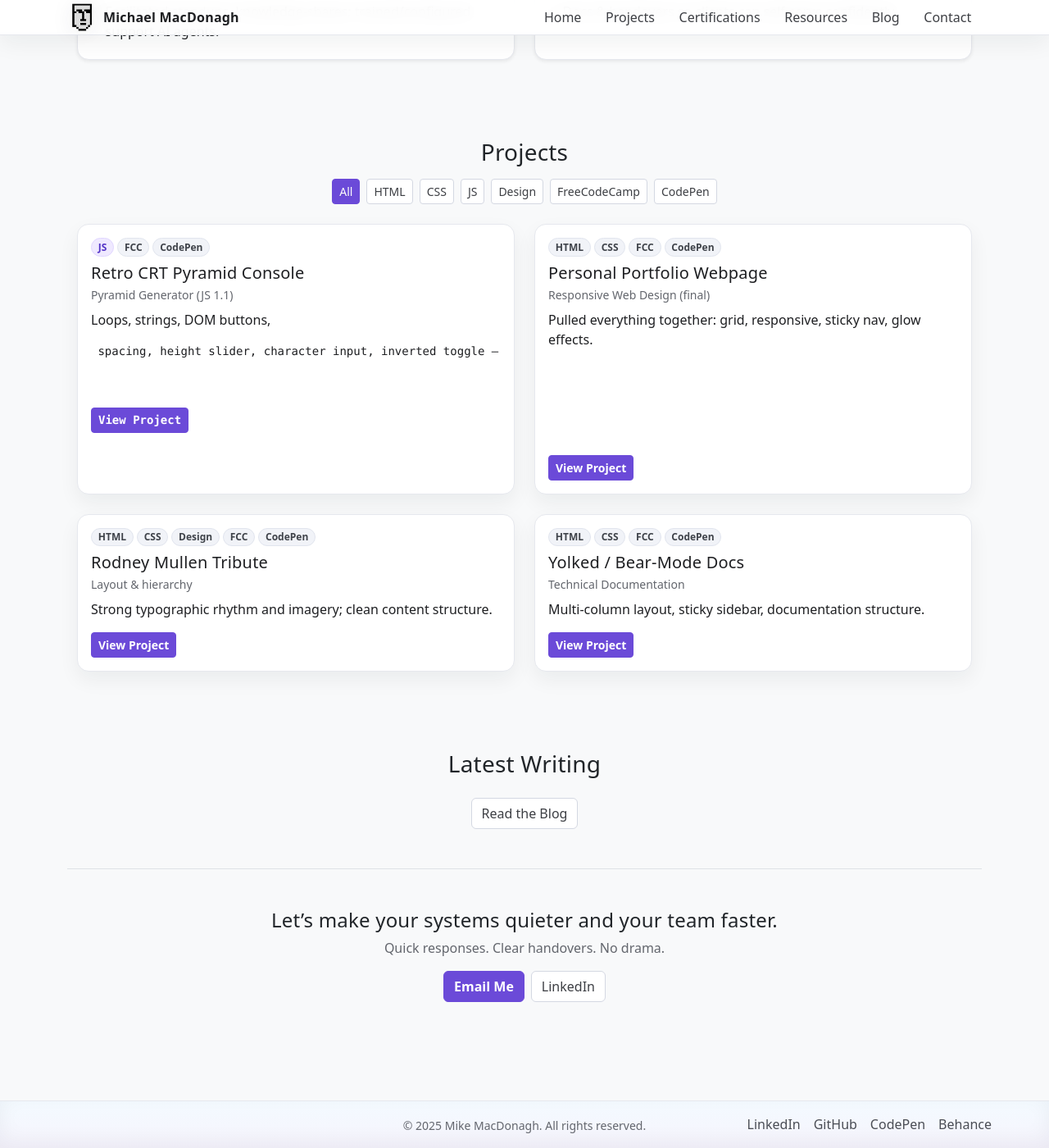
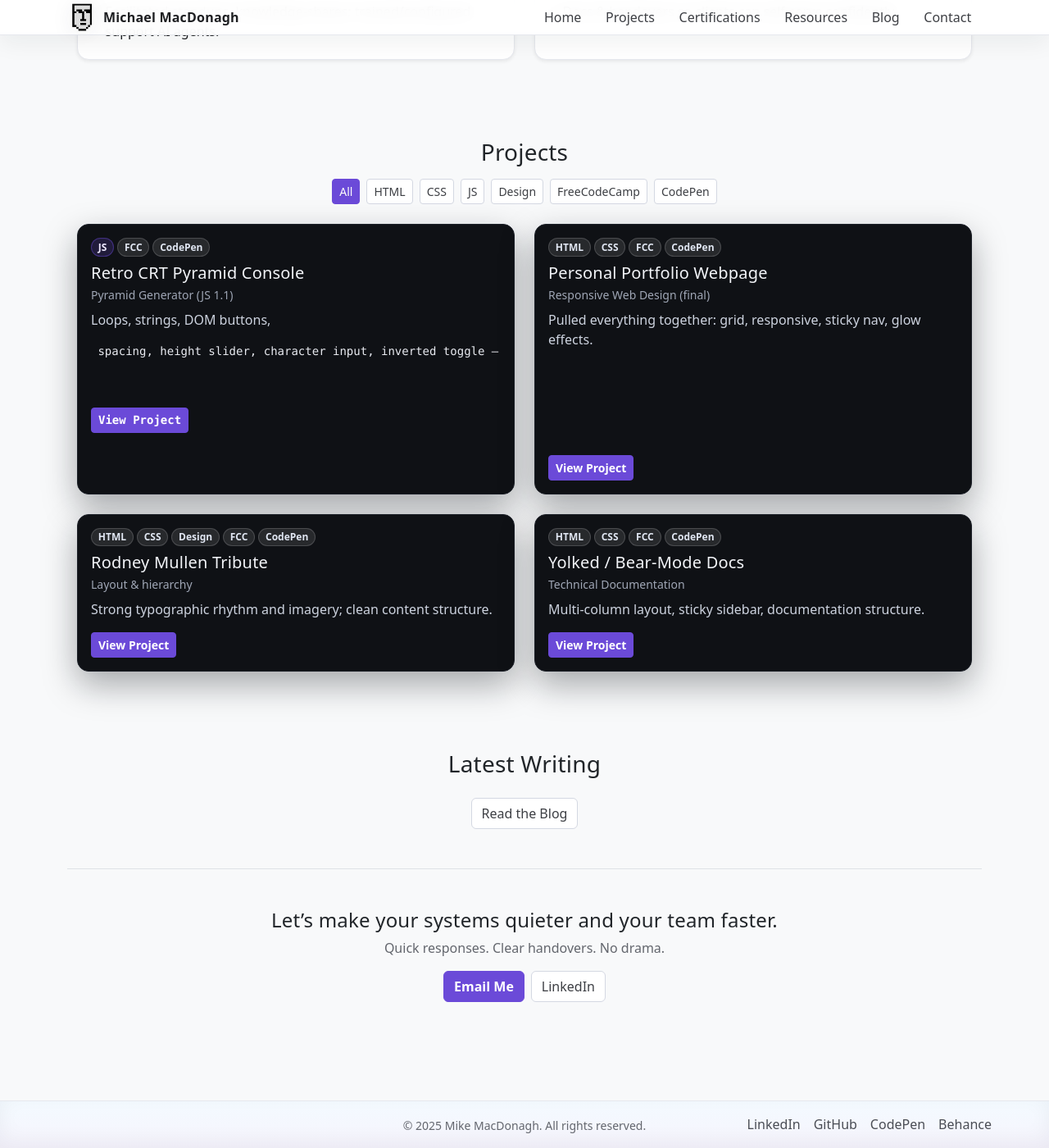
Before and after one commit to MechMadHog/michaelmacdonagh.net, a Jekyll site: the page built from index.md, in a window 1280 px wide and 1400 px high, scrolled down 1196 px. Shown: the whole window at 82% size. Built offline with Jekyll 4.4.1, drawn with Linux system fonts in a browser that asks for light colours.

Commit message:
Update _theme.scss

```diff
--- a/_sass/_theme.scss
+++ b/_sass/_theme.scss
@@ -356,3 +356,68 @@ section[style*="var(--bg-elev)"] {
   color: var(--ink) !important;
 }
 section[style*="var(--bg-elev)"] .text-muted { color: #6b7078 !important; }
+
+/* =========================
+   Dark cards on light page
+   Scope: only the Projects grid (#projects)
+   ========================= */
+#projects .card {
+  background: #0f1115;              /* near-black */
+  border-color: #1c2028;
+  color: #e8eaf0;
+  box-shadow: 0 16px 40px rgba(12, 16, 24, .35);
+}
+#projects .card:hover {
+  transform: translateY(-2px);
+  box-shadow: 0 20px 56px rgba(12, 16, 24, .45);
+  border-color: #262c37;
+}
+
+/* body text + subtitle on dark */
+#projects .card p { color: #cdd3df; }
+#projects .card .small,
+#projects .card .text-muted,
+#projects .card .subtitle { color: #9fa6b5 !important; }
+
+/* links inside dark cards */
+#projects .card a { color: #9fd4ff; }
+#projects .card a:hover { color: #cfeaff; }
+
+/* buttons in dark cards */
+#projects .card .btn-primary {
+  background-color: var(--purple);
+  border-color: var(--purple);
+  color: #fff;
+}
+#projects .card .btn-primary:hover,
+#projects .card .btn-primary:focus {
+  background-color: var(--purple-700);
+  border-color: var(--purple-700);
+}
+
+#projects .card .btn-outline-secondary {
+  color: #e8eaf0;
+  background: transparent;
+  border-color: #374052;
+}
+#projects .card .btn-outline-secondary:hover {
+  color: #0e1117;
+  background: #cfeaff;              /* icy blue hover for contrast */
+  border-color: #cfeaff;
+}
+
+/* badges on dark */
+#projects .card .badge.text-bg-light {
+  background: rgba(255,255,255,.10) !important;
+  color: #e0e6f2 !important;
+  border: 1px solid rgba(255,255,255,.16);
+}
+#projects .card .badge-accent {
+  background: rgba(107,74,216,.20);
+  color: #efeaff;
+  border: 1px solid rgba(107,74,216,.45);
+}
+
+/* headings on dark cards */
+#projects .card .h5,
+#projects .card h3 { color: #f2f4f8; }
```
